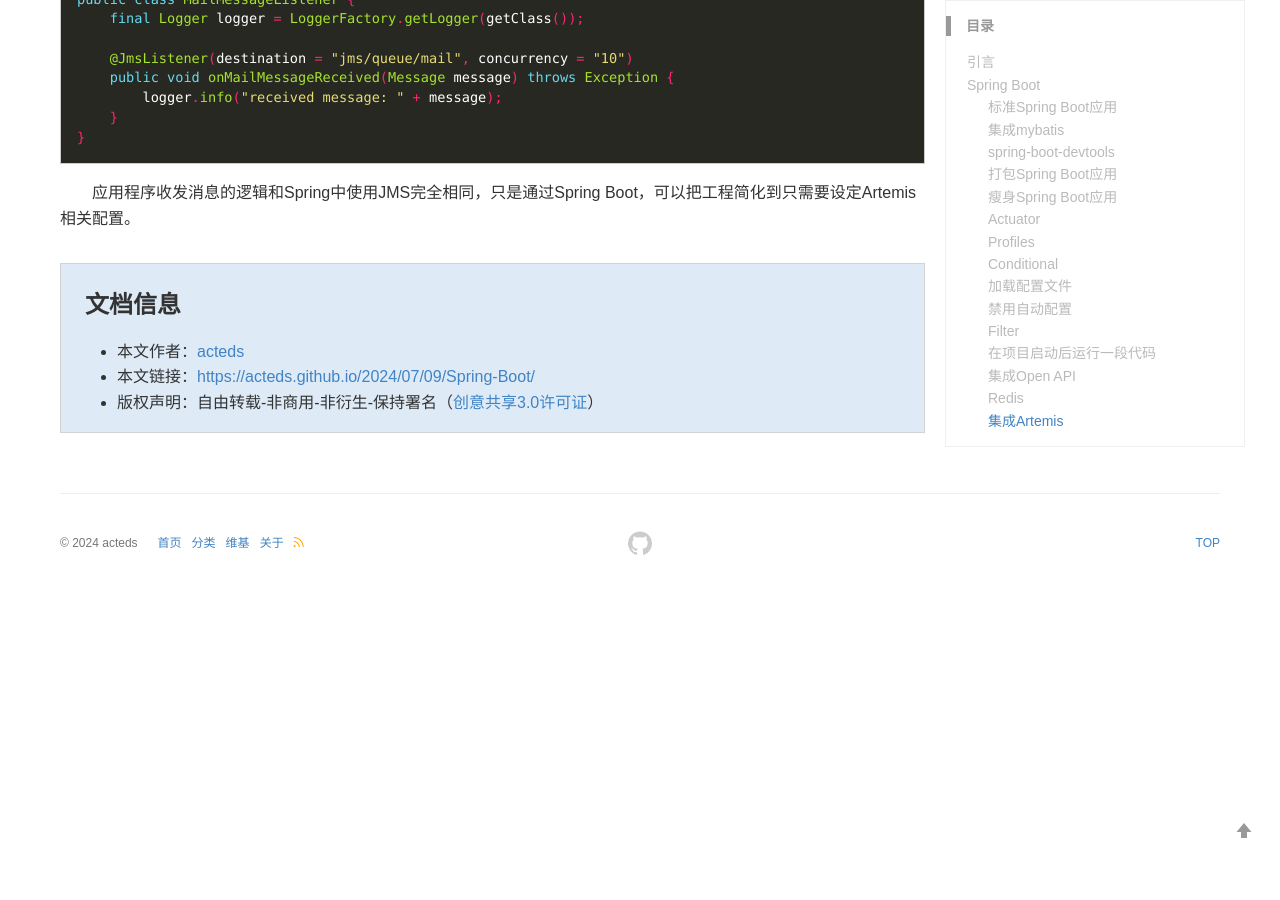
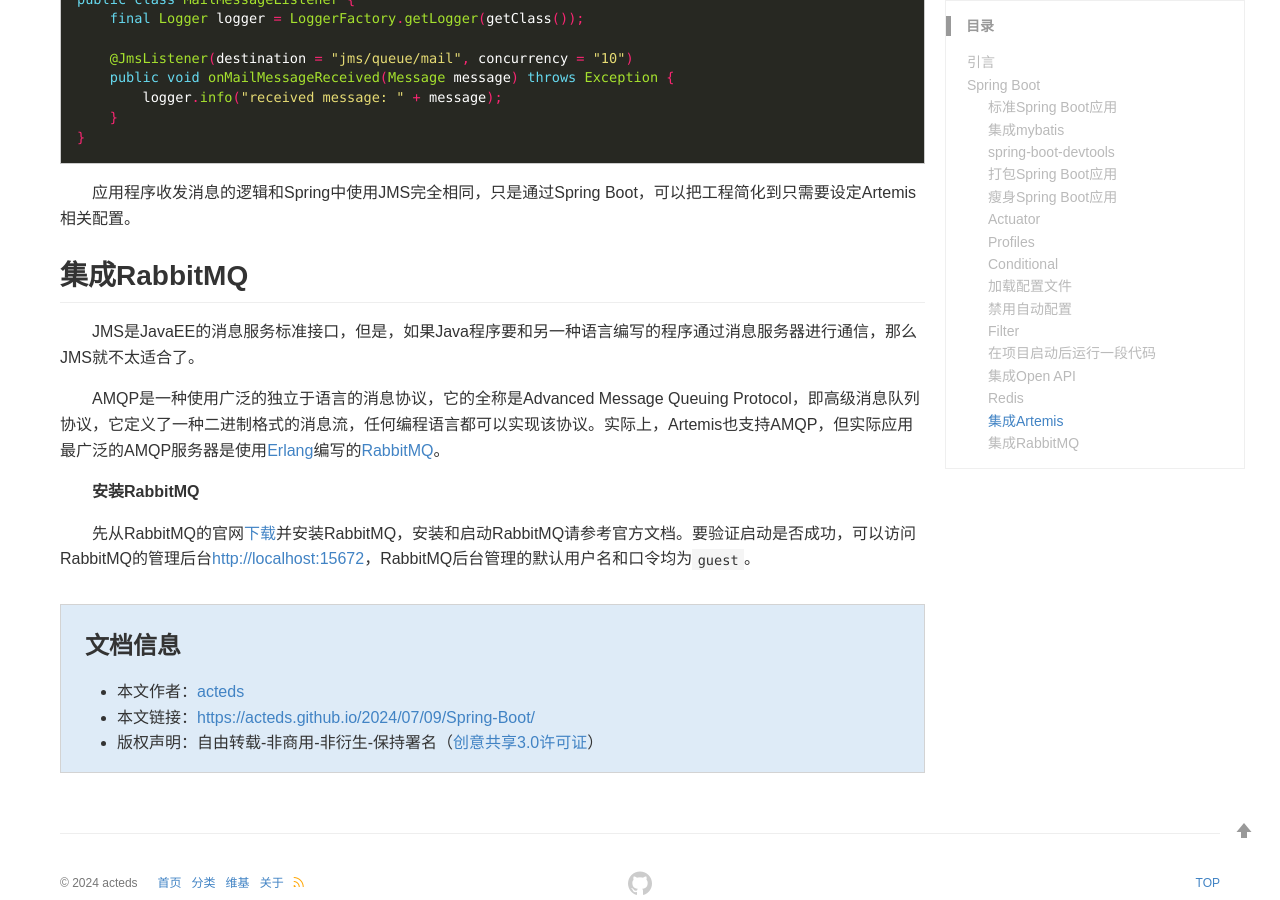
Before and after one commit to acteds/acteds.github.io, a Jekyll site: the page built from _posts/2024-07-09-Spring Boot.md, in a window 1280 px wide and 900 px high, scrolled down 57917 px. Built offline with Jekyll 4.4.1, drawn with Linux system fonts in a browser that asks for light colours; before the commit the page ends 58509 px from its top, so only the background shows below that; some of the changed text lies outside the part shown.

Commit message:
rabbitMQ

````diff
--- a/_posts/2024-07-09-Spring Boot.md
+++ b/_posts/2024-07-09-Spring Boot.md
@@ -2766,3 +2766,13 @@
 ```
 
 应用程序收发消息的逻辑和Spring中使用JMS完全相同，只是通过Spring Boot，可以把工程简化到只需要设定Artemis相关配置。
+
+## 集成RabbitMQ
+
+JMS是JavaEE的消息服务标准接口，但是，如果Java程序要和另一种语言编写的程序通过消息服务器进行通信，那么JMS就不太适合了。
+
+AMQP是一种使用广泛的独立于语言的消息协议，它的全称是Advanced Message Queuing Protocol，即高级消息队列协议，它定义了一种二进制格式的消息流，任何编程语言都可以实现该协议。实际上，Artemis也支持AMQP，但实际应用最广泛的AMQP服务器是使用[Erlang](https://www.erlang.org/)编写的[RabbitMQ](https://www.rabbitmq.com/)。
+
+**安装RabbitMQ**
+
+先从RabbitMQ的官网[下载](https://www.rabbitmq.com/download.html)并安装RabbitMQ，安装和启动RabbitMQ请参考官方文档。要验证启动是否成功，可以访问RabbitMQ的管理后台[http://localhost:15672](http://localhost:15672/)，RabbitMQ后台管理的默认用户名和口令均为`guest`。
````
